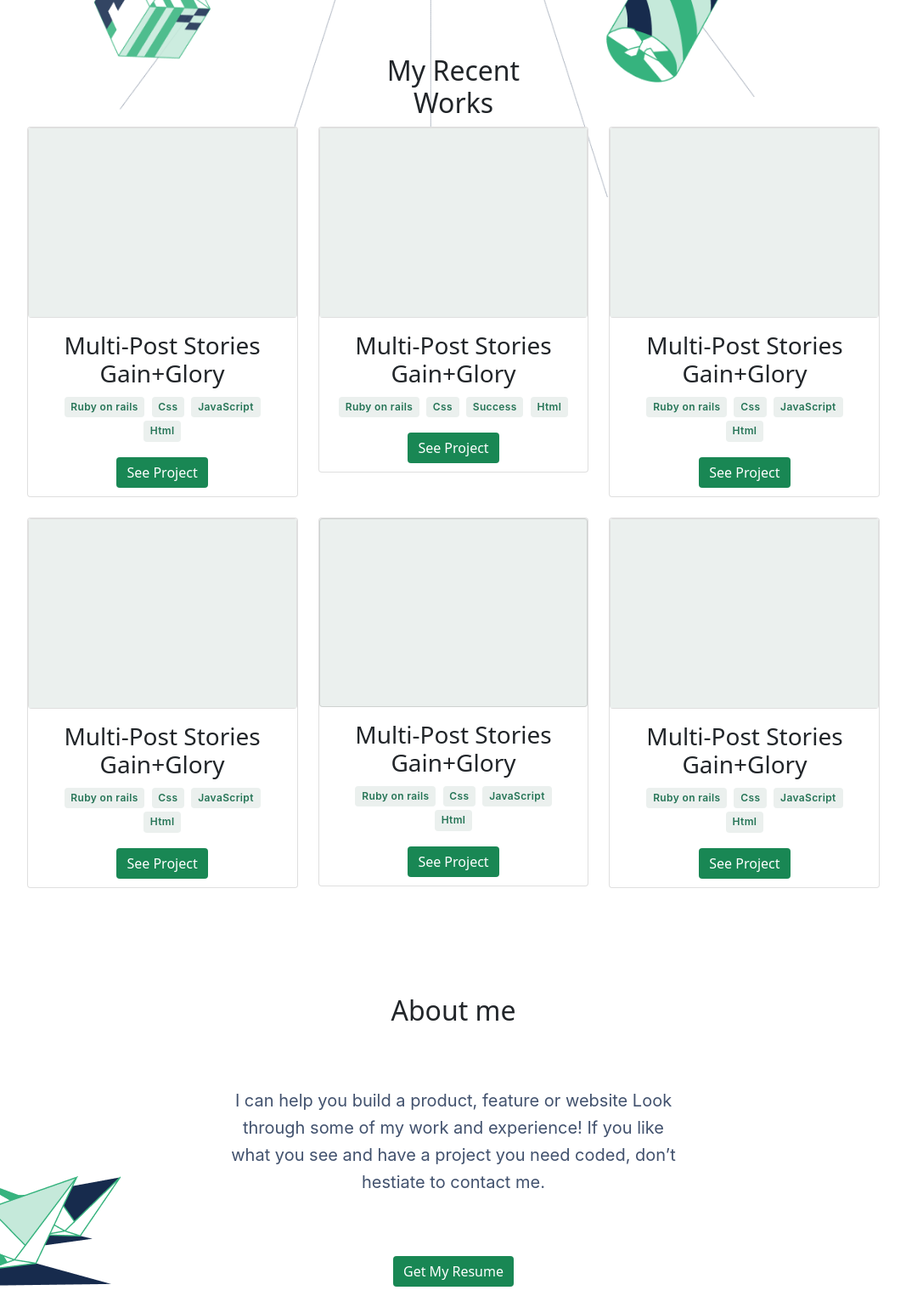
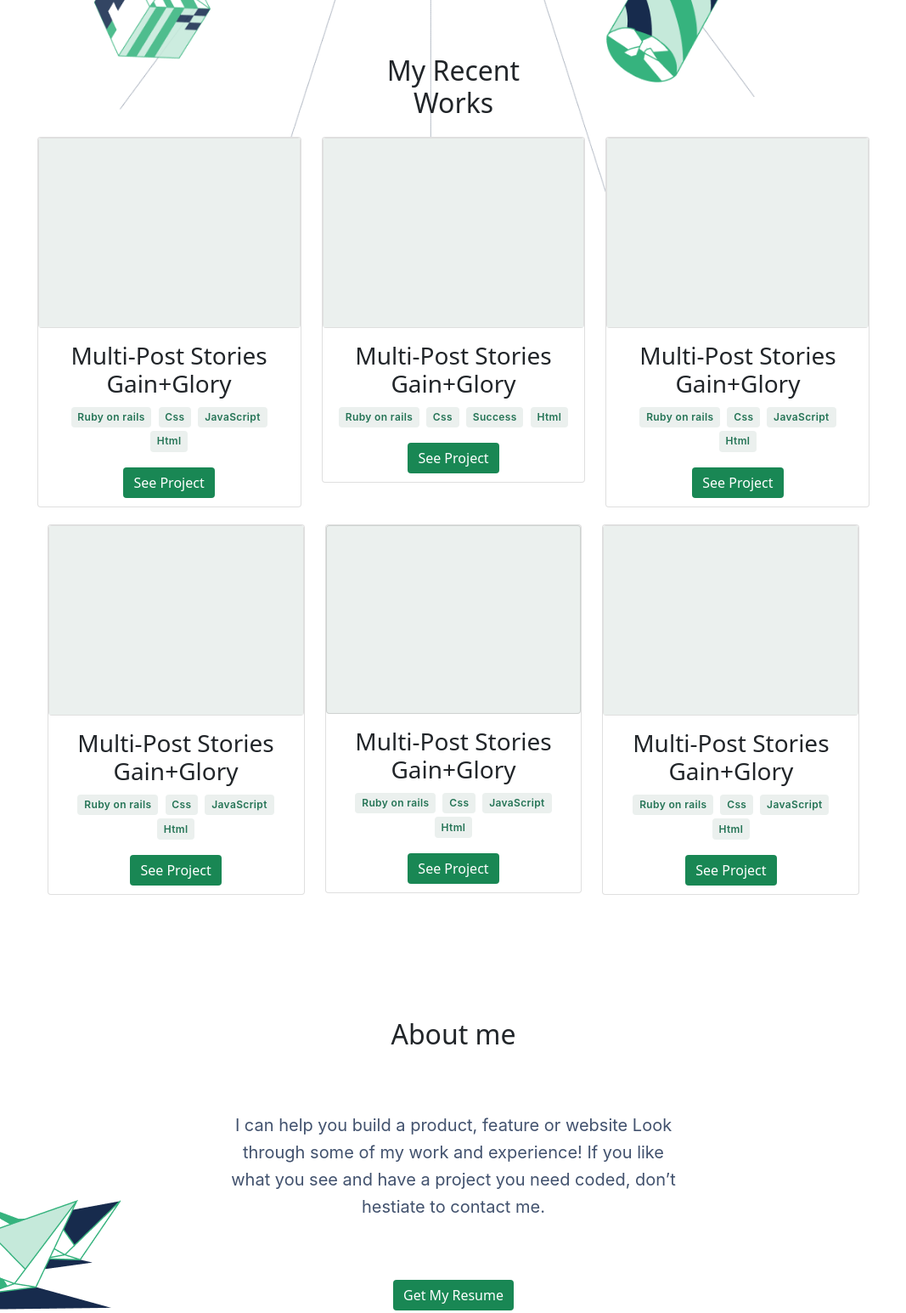
Before and after one commit to kamzzy/portfolioSetupWithBS, a website: page index.html in a window 1280 px wide. Shown: the part 800-2345 px from the top of the page at 85% size, without its empty margins (106-1173 px from the left). Drawn offline with nearby package versions, Linux system fonts and the light colour scheme.

Commit message:
style update

```diff
--- a/index.html
+++ b/index.html
@@ -80,8 +80,8 @@
 
   <section class="recent-work" id="recent-work">
       <h2 class="text-center" >My Recent <br>Works</h2>
-      <div class="row row-cols-2 row-cols-md-3 g-4">
-        <div class="col">
+      <div class="row">
+        <div class="col-md-4">
           <div class="card">
             <div class="card "><div class="project-image-div"></div></div>
             <div class="card-body text-center ">
@@ -96,7 +96,7 @@
               </div>
             </div>
 
-               <div class="col">
+               <div class="col-md-4">
           <div class="card">
             <div class="card "><div class="project-image-div"></div></div>
             <div class="card-body text-center ">
@@ -112,7 +112,7 @@
             </div>
 
 
-            <div class="col-sm-6">
+            <div class="col-md-4">
               <div class="card">
                 <div class="card "><div class="project-image-div"></div></div>
                 <div class="card-body text-center ">
@@ -126,7 +126,8 @@
                      <div class="btn-div text-center"><button class="btn btn-success"> See Project</button> </div>
                   </div>
                 </div>
-               <div class="col-sm-6">
+               <div class="row">
+               <div class="col-md-4">
                 <div class="card">
                   <div class="card "><div class="project-image-div"></div></div>
                   <div class="card-body text-center ">
@@ -140,7 +141,7 @@
                        <div class="btn-div text-center"><button class="btn btn-success"> See Project</button> </div>
                     </div>
                   </div>
-                  <div class="col-sm-6">
+                  <div class="col-md-4">
                     <div class="card">
                       <div class="card project-image-div"></div>
                       <div class="card-body text-center ">
@@ -155,7 +156,7 @@
                         </div>
                       </div>
 
-                      <div class="col-sm-6">
+                      <div class="col-md-4">
                         <div class="card">
                           <div class="card "><div class="project-image-div"></div></div>
                           <div class="card-body text-center ">
@@ -168,6 +169,7 @@
                           </div>
                                <div class="btn-div text-center"><button class="btn btn-success"> See Project</button> </div>
                             </div>
+                          </div>
                           </div>
    </div>
 </section>
--- a/style.css
+++ b/style.css
@@ -60,7 +60,6 @@
 }
 
 .project-image-div {
-  display: flex;
   padding: 16px;
   height: 222px;
   background-color: #ebf0ee;
@@ -69,6 +68,7 @@
 .recent-work {
   margin: 10%;
 }
+
 .recent-work .badge {
   font-family: 'Inter', serif, sans-serif;
   font-style: normal;
@@ -135,6 +135,10 @@
   background-color: #fff;
 }
 
+.row {
+  margin: 2% 0;
+}
+
 .btn-div {
   margin-bottom: 10px;
 }
```
Lines whose indentation alone changed are shown as unchanged.
